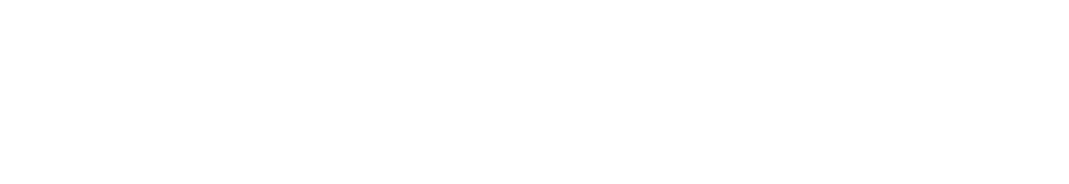
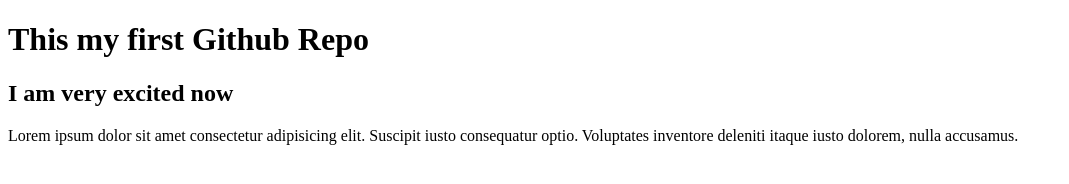
Before and after one commit to Rasel91/my-first-repo, a plain HTML site: page index.html in a window 1280 px wide. Shown: the whole page, without its empty margins (0-1069 px from the left). Drawn offline with Linux system fonts and the light colour scheme.

Commit message:
add someting

```diff
--- a/index.html
+++ b/index.html
@@ -7,6 +7,8 @@
     <title>My first Github Repo</title>
 </head>
 <body>
-
+    <h1>This my first Github Repo </h1>
+    <h2>I am very excited now  </h2>
+    <p>Lorem ipsum dolor sit amet consectetur adipisicing elit. Suscipit iusto consequatur optio. Voluptates inventore deleniti itaque iusto dolorem, nulla accusamus.</p>
 </body>
 </html>
```
